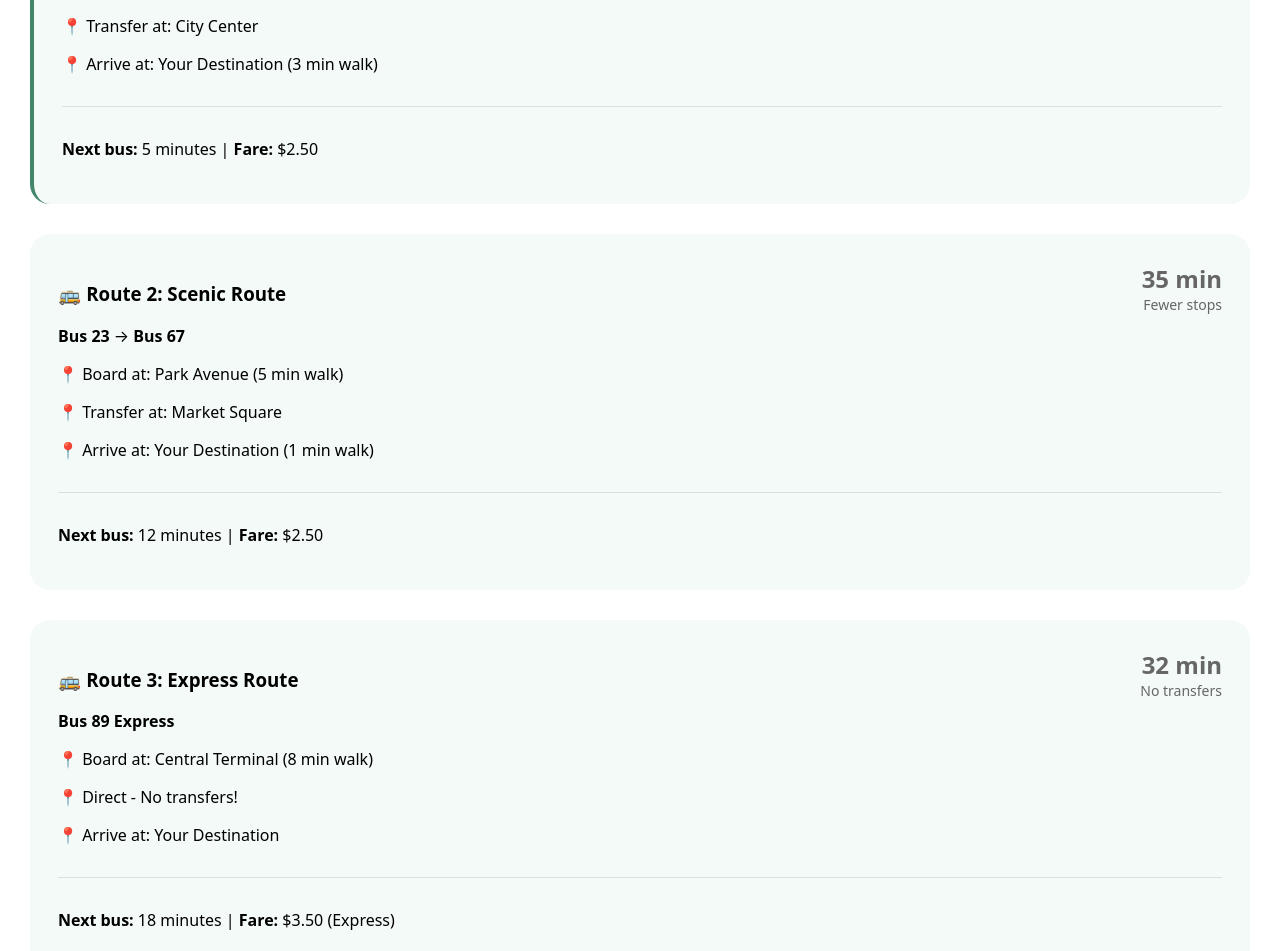
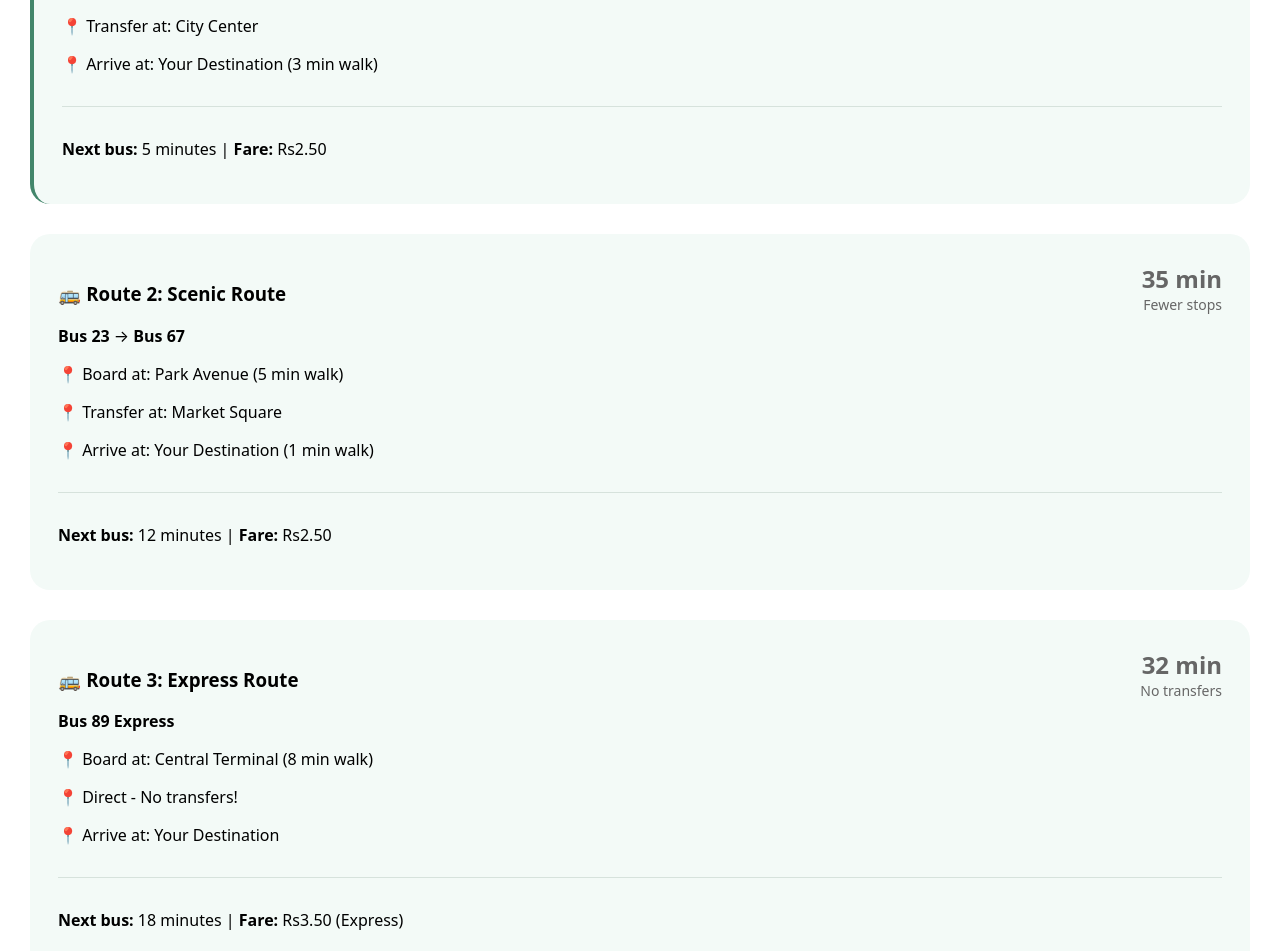
Before and after one commit to Shreya777-code/Hop_ON, a plain HTML site: page search-results.html in a window 1280 px wide. Shown: the part 581-1532 px from the top of the page. Drawn offline with Linux system fonts and the light colour scheme.

Commit message:
Change fare currency symbol from USD to INR

```diff
--- a/search-results.html
+++ b/search-results.html
@@ -75,7 +75,7 @@
             </div>
           </div>
           <div style="margin-top: 15px; padding-top: 15px; border-top: 1px solid #d6e2dc;">
-            <p><strong>Next bus:</strong> 5 minutes | <strong>Fare:</strong> $2.50</p>
+            <p><strong>Next bus:</strong> 5 minutes | <strong>Fare:</strong> Rs2.50</p>
           </div>
         </div>
 
@@ -94,7 +94,7 @@
             </div>
           </div>
           <div style="margin-top: 15px; padding-top: 15px; border-top: 1px solid #d6e2dc;">
-            <p><strong>Next bus:</strong> 12 minutes | <strong>Fare:</strong> $2.50</p>
+            <p><strong>Next bus:</strong> 12 minutes | <strong>Fare:</strong> Rs2.50</p>
           </div>
         </div>
 
@@ -113,7 +113,7 @@
             </div>
           </div>
           <div style="margin-top: 15px; padding-top: 15px; border-top: 1px solid #d6e2dc;">
-            <p><strong>Next bus:</strong> 18 minutes | <strong>Fare:</strong> $3.50 (Express)</p>
+            <p><strong>Next bus:</strong> 18 minutes | <strong>Fare:</strong> Rs3.50 (Express)</p>
           </div>
         </div>
       </div>
```
